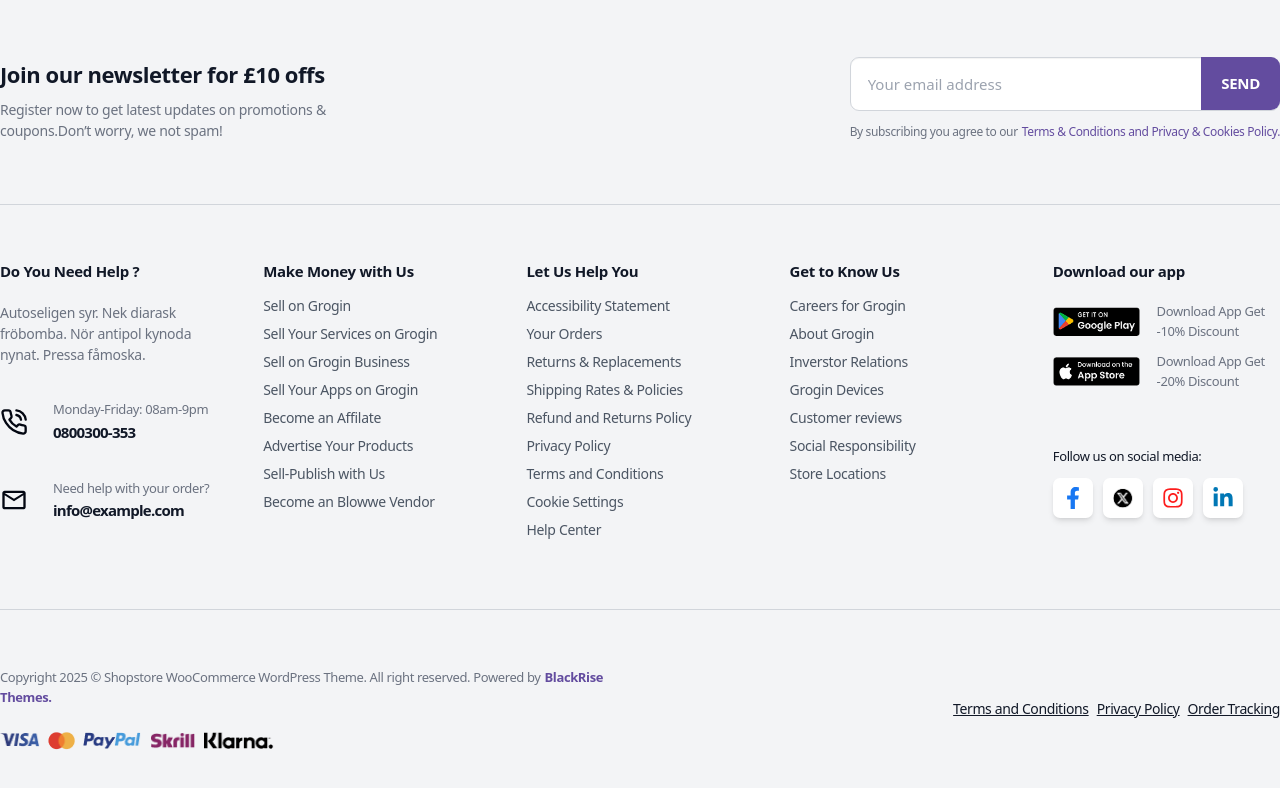
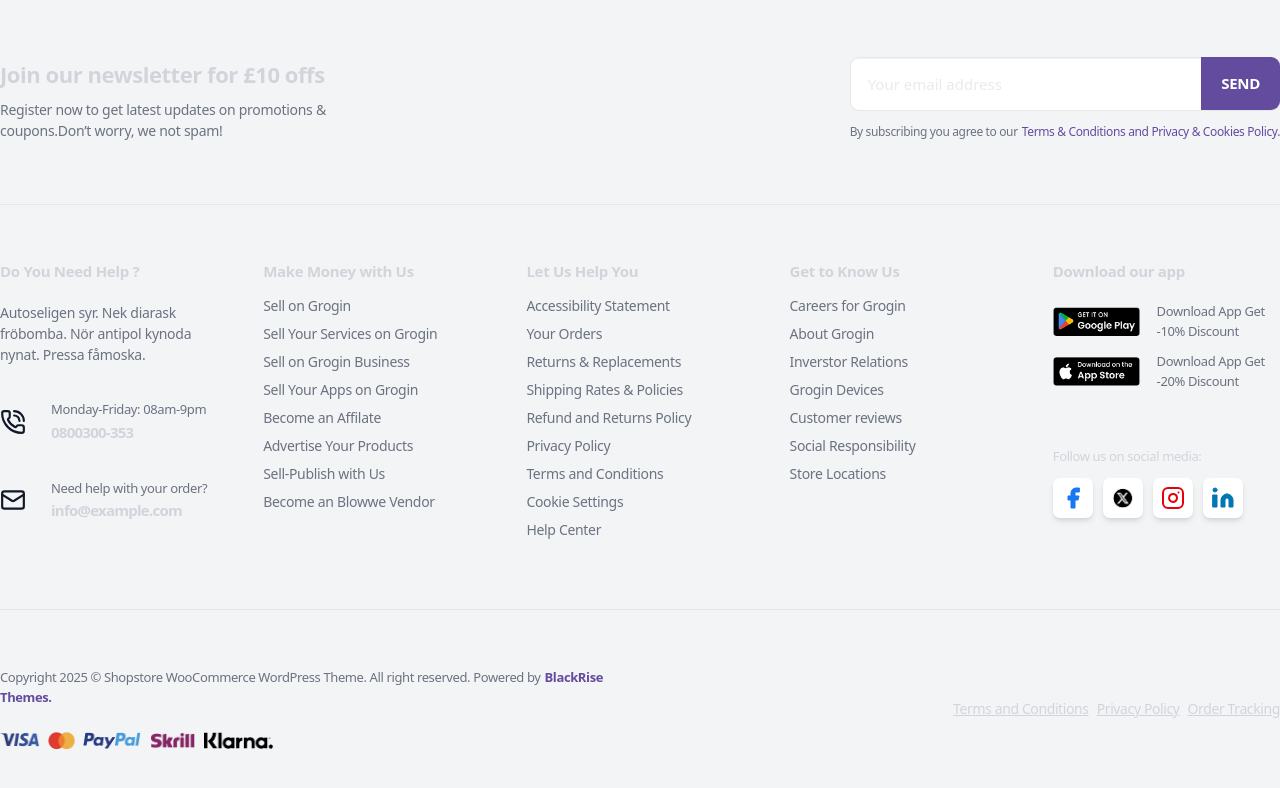
Before and after one commit to Uriford-International-Limited/Ecommerce, a Next.js app: page / in a window 1280 px wide. Shown: the top 788 px of the page. Built offline with nearby package versions, Linux system fonts and the light colour scheme.

Commit message:
Resolved Footer

```diff
--- a/package.json
+++ b/package.json
@@ -16,7 +16,6 @@
     "next": "15.5.4",
     "react": "19.1.0",
     "react-dom": "19.1.0",
-    "react-icons": "^5.5.0",
     "tailwind-merge": "^3.3.1"
   },
   "devDependencies": {
--- a/src/components/Footer.tsx
+++ b/src/components/Footer.tsx
@@ -2,14 +2,15 @@ import React from "react";
 import Link from "next/link";
 import OptionList from "@/components/ui/OptionList";
 import Image from "next/image";
-import { LuPhoneCall } from "react-icons/lu";
-import { MdOutlineEmail } from "react-icons/md";
-import { FaFacebookF, FaInstagram, FaLinkedinIn } from "react-icons/fa";
+import { Facebook, Instagram, Linkedin, PhoneCall, Mail } from "lucide-react";
+import { Button } from "@/components/ui/button";
 
 const Footer = () => {
   const icons = [
     {
-      content: <FaFacebookF color="#1877F2" size={22} />,
+      content: (
+        <Facebook size={24} color="#1877f2" fill="#1877f2" strokeWidth={1} />
+      ),
       href: "https://facebook.com",
     },
     {
@@ -19,44 +20,48 @@ const Footer = () => {
       href: "https://twitter.com",
     },
     {
-      content: <FaInstagram color="#FD1D1D" size={22} />,
+      content: (
+        <Instagram size={24} className="text-destructive" strokeWidth={2} />
+      ),
       href: "https://instagram.com",
     },
     {
-      content: <FaLinkedinIn color="#0077B5" size={22} />,
+      content: (
+        <Linkedin size={24} color="#0077b5" fill="#0077b5" strokeWidth={1} />
+      ),
       href: "https://linkedin.com",
     },
   ];
   return (
-    <footer className="py-8 lg:py-[57px] bg-[#f3f4f6]">
+    <footer className="py-8 lg:py-[57px] bg-input">
       <div className="container">
         {/* Upper Part */}
         <div className="grid lg:grid-cols-2 items-center justify-between pb-7 lg:pb-[63px]">
-          <div className="content max-w-[400px] w-full">
-            <h4 className="font-bold pb-1 lg:pb-2 text-lg lg:text-[22px] tracking-[-0.02em] text-[#111827]">
+          <div className="max-w-[400px] w-full">
+            <h4 className="font-bold pb-1 lg:pb-2 text-lg lg:text-[22px] tracking-[-0.02em] text-muted">
               Join our newsletter for £10 offs
             </h4>
-            <p className="text-sm tracking-[-0.02em] leading-[150%] text-[#6b7280]">
+            <p className="text-sm tracking-[-0.02em] leading-[150%] text-muted-foreground">
               Register now to get latest updates on promotions & coupons.Don’t
               worry, we not spam!
             </p>
           </div>
-          <div className="emailAddress lg:ml-auto mt-7 lg:mt-0">
+          <div className="lg:ml-auto mt-7 lg:mt-0">
             <form className="flex items-center relative">
               <input
                 type="email"
                 name="user_email"
-                className="text-[14px] lg:text-[15px] py-3 lg:py-[17px] pl-3 lg:pl-[17px] pr-3 lg:pr-[14%] inset-shadow-xs rounded-[9px] text-[#111827] max-w-[473px] max-h-[54px] w-full h-full outline-0 border-[1.13px] border-[#d1d5db] placeholder:text-[#9ca3af] bg-[#fff] leading-[150%]"
+                className="text-[14px] lg:text-[15px] py-3 lg:py-[17px] pl-3 lg:pl-[17px] pr-3 lg:pr-[14%] inset-shadow-xs rounded-[9px] text-muted max-w-[473px] max-h-[54px] w-full h-full outline-0 border-[1.13px] border-border placeholder:text-inout bg-background leading-[150%]"
                 placeholder="Your email address"
               />
-              <button className="absolute top-0 right-0 font-medium lg:font-bold text-[13px] lg:text-sm py-[2px] lg:py-1 px-[10px] lg:px-5 rounded-r-[9px] lg:text-[15px] leading-[300%] cursor-pointer tracking-[-0.02em] text-[#fff] text-center bg-[#634c9f]">
+              <Button className="absolute top-0 right-0 font-medium lg:font-bold text-[13px] lg:text-[15px] py-[2px] lg:py-[26.5px] px-[10px] lg:px-5 rounded-r-[9px] rounded-l-none leading-[300%] tracking-[-0.02em] text-center">
                 SEND
-              </button>
+              </Button>
             </form>
-            <p className="pt-2 lg:pt-3 text-[12px] leading-[150%] tracking-[-0.03em] text-[#6b7280]">
+            <p className="pt-2 lg:pt-3 text-[12px] leading-[150%] tracking-[-0.03em] text-muted-foreground">
               By subscribing you agree to our
               <Link
-                className="font-medium text-[#634c9f] cursor-pointer ml-1"
+                className="font-medium text-primary cursor-pointer ml-1"
                 href="/"
               >
                 Terms & Conditions and Privacy & Cookies Policy.
@@ -65,25 +70,23 @@ const Footer = () => {
           </div>
         </div>
         {/* Middle Part */}
-        <div className="grid md:grid-cols-2 lg:grid-cols-5 gap-9 py-7 lg:py-[57px] border-t-[1.13px] border-b-[1.13px] border-t-[#d1d5db] border-b-[#d1d5db] ">
+        <div className="grid md:grid-cols-2 lg:grid-cols-5 gap-9 py-7 lg:py-[57px] border-y-[1.13px] border-y-border">
           <div className="col-span-1 order-4 lg:order-1">
-            <h4 className="pb-[11px] lg:pb-[22px] text-sm lg:text-[15px] font-semibold leading-[120%] tracking-[-0.02em] text-[#111827]">
+            <h4 className="pb-[11px] lg:pb-[22px] text-sm lg:text-[15px] font-semibold leading-[120%] tracking-[-0.02em] text-muted">
               Do You Need Help ?
             </h4>
-            <p className="text-sm leading-[150%] tracking-[-0.02em] text-[#6b7280]">
+            <p className="text-sm leading-[150%] tracking-[-0.02em] text-muted-foreground">
               Autoseligen syr. Nek diarask fröbomba. Nör antipol kynoda nynat.
               Pressa fåmoska.
             </p>
             <div className="py-3 lg:py-[35px] flex items-center gap-3 lg:gap-[25px]">
-              <span className="inline-block">
-                <LuPhoneCall className="w-[24px] lg:w-[28px] h-[24px] lg:h-[28px]" />
-              </span>
+              <PhoneCall size={26} color="#111827" />
               <div>
-                <p className="text-[13px] leading-[150%] tracking-[-0.03em] text-[#6b7280]">
+                <p className="text-[13px] leading-[150%] tracking-[-0.03em] text-muted-foreground">
                   Monday-Friday: 08am-9pm
                 </p>
                 <Link
-                  className="text-sm lg:text-[15px] font-medium lg:font-semibold leading-[150%] tracking-[-0.05em] text-[#111827]"
+                  className="text-sm lg:text-[15px] font-medium lg:font-semibold leading-[150%] tracking-[-0.05em] text-muted"
                   href="tel:0800300-353"
                 >
                   0800300-353
@@ -91,15 +94,13 @@ const Footer = () => {
               </div>
             </div>
             <div className="pb-3 lg:pb-[30px] flex items-center gap-3 lg:gap-[25px]">
-              <span className="inline-block">
-                <MdOutlineEmail className="w-[24px] lg:w-[28px] h-[24px] lg:h-[28px]" />
-              </span>
+              <Mail size={26} color="#111827" />
               <div>
-                <p className="text-[13px] leading-[150%] tracking-[-0.03em] text-[#6b7280]">
+                <p className="text-[13px] leading-[150%] tracking-[-0.03em] text-muted-foreground">
                   Need help with your order?
                 </p>
                 <Link
-                  className="text-sm lg:text-[15px] font-medium lg:font-semibold leading-[150%] tracking-[-0.05em] text-[#111827]"
+                  className="text-sm lg:text-[15px] font-medium lg:font-semibold leading-[150%] tracking-[-0.05em] text-muted"
                   href="mailto:info@example.com"
                 >
                   info@example.com
@@ -108,7 +109,7 @@ const Footer = () => {
             </div>
           </div>
           <div className="col-span-1 order-1 lg:order-2">
-            <h4 className="pb-2 lg:pb-4 text-sm lg:text-[15px] font-semibold leading-[120%] tracking-[-0.02em] text-[#111827]">
+            <h4 className="pb-2 lg:pb-4 text-sm lg:text-[15px] font-semibold leading-[120%] tracking-[-0.02em] text-muted">
               Make Money with Us
             </h4>
             <OptionList
@@ -122,11 +123,11 @@ const Footer = () => {
                 { content: "Sell-Publish with Us", href: "/publish" },
                 { content: "Become an Blowwe Vendor", href: "/vendor" },
               ]}
-              className="leading-[150%] tracking-[-0.02em] text-[#4b5563]"
+              className="leading-[150%] tracking-[-0.02em] text-muted-foreground"
             />
           </div>
           <div className="col-span-1 order-2 lg:order-3">
-            <h4 className="pb-2 lg:pb-4 text-sm lg:text-[15px] font-semibold leading-[120%] tracking-[-0.02em] text-[#111827]">
+            <h4 className="pb-2 lg:pb-4 text-sm lg:text-[15px] font-semibold leading-[120%] tracking-[-0.02em] text-muted">
               Let Us Help You
             </h4>
             <OptionList
@@ -141,11 +142,11 @@ const Footer = () => {
                 { content: "Cookie Settings", href: "/cookie" },
                 { content: "Help Center", href: "/help" },
               ]}
-              className="leading-[150%] tracking-[-0.02em] text-[#4b5563]"
+              className="leading-[150%] tracking-[-0.02em] text-muted-foreground"
             />
           </div>
           <div className="col-span-1 order-3 lg:order-4">
-            <h4 className="pb-2 lg:pb-4 text-sm lg:text-[15px] font-semibold leading-[120%] tracking-[-0.02em] text-[#111827]">
+            <h4 className="pb-2 lg:pb-4 text-sm lg:text-[15px] font-semibold leading-[120%] tracking-[-0.02em] text-muted">
               Get to Know Us
             </h4>
             <OptionList
@@ -158,11 +159,11 @@ const Footer = () => {
                 { content: "Social Responsibility", href: "/reponsibility" },
                 { content: "Store Locations", href: "/locations" },
               ]}
-              className="leading-[150%] tracking-[-0.02em] text-[#4b5563]"
+              className="leading-[150%] tracking-[-0.02em] text-muted-foreground"
             />
           </div>
           <div className="col-span-1 order-5">
-            <h4 className="pb-[11px] lg:pb-[22px] text-sm lg:text-[15px] font-semibold leading-[120%] tracking-[-0.02em] text-[#111827]">
+            <h4 className="pb-[11px] lg:pb-[22px] text-sm lg:text-[15px] font-semibold leading-[120%] tracking-[-0.02em] text-muted">
               Download our app
             </h4>
             <div className="pb-[6px] lg:pb-[11px] flex items-center gap-2 lg:gap-[17px]">
@@ -174,7 +175,7 @@ const Footer = () => {
                   alt="Google Play"
                 />
               </Link>
-              <p className="text-[13px] font-medium leading-[150%] tracking-[-0.03em] text-[#6b7280]">
+              <p className="text-[13px] font-medium leading-[150%] tracking-[-0.03em] text-muted-foreground">
                 Download App Get -10% Discount
               </p>
             </div>
@@ -187,18 +188,18 @@ const Footer = () => {
                   alt="App Store"
                 />
               </Link>
-              <p className="text-[13px] font-medium leading-[150%] tracking-[-0.03em] text-[#6b7280]">
+              <p className="text-[13px] font-medium leading-[150%] tracking-[-0.03em] text-muted-foreground">
                 Download App Get -20% Discount
               </p>
             </div>
             <div className="pt-7 lg:pt-[56px] pb-2 lg:pb-[18px]">
-              <p className="pb-[11px] text-[13px] tracking-[-0.03em] text-[#111827]">
+              <p className="pb-[11px] text-[13px] tracking-[-0.03em] text-muted">
                 Follow us on social media:
               </p>
               <OptionList
                 items={icons}
                 className="flex flex-row space-x-[6px] lg:space-x-[10px] space-y-0"
-                itemClassName="flex justify-center w-[40px] lg:w-[40px] h-[40px] lg:h-[40px] lg:leading-[40px] rounded-[7px] bg-[#fff] shadow-md hover:shadow-lg transition"
+                itemClassName="flex justify-center w-[40px] lg:w-[40px] h-[40px] lg:h-[40px] lg:leading-[40px] rounded-[7px] bg-background shadow-md hover:shadow-lg transition"
               />
             </div>
           </div>
@@ -206,11 +207,11 @@ const Footer = () => {
         {/* Lower Part */}
         <div className="grid lg:grid-cols-2 items-center justify-between pt-7 lg:pt-[58px]">
           <div>
-            <p className="pb-3 lg:pb-[25px] text-[13px] text-center lg:text-left font-medium leading-[150%] tracking-[-0.03em] text-[#6b7280]">
+            <p className="pb-3 lg:pb-[25px] text-[13px] text-center lg:text-left font-medium leading-[150%] tracking-[-0.03em] text-muted-foreground">
               Copyright 2025 © Shopstore WooCommerce WordPress Theme. All right
               reserved. Powered by
               <Link
-                className="font-semibold text-[#634c9f] cursor-pointer ml-1"
+                className="font-semibold text-primary cursor-pointer ml-1"
                 href="/blackRiseThemes"
               >
                 BlackRise Themes.
@@ -279,7 +280,7 @@ const Footer = () => {
                 { content: "Privacy Policy", href: "/policy" },
                 { content: "Order Tracking", href: "/tracking" },
               ]}
-              className="text-[13px] flex flex-row gap-2 justify-center lg:justify-end underline leading-[150%] tracking-[-0.03em] text-[#111827]"
+              className="text-[13px] flex flex-row gap-2 justify-center lg:justify-end underline leading-[150%] tracking-[-0.03em] text-muted"
             />
           </div>
         </div>
```
Also changed, not shown: 1 other file (tests, documents, lock files or other folders).
